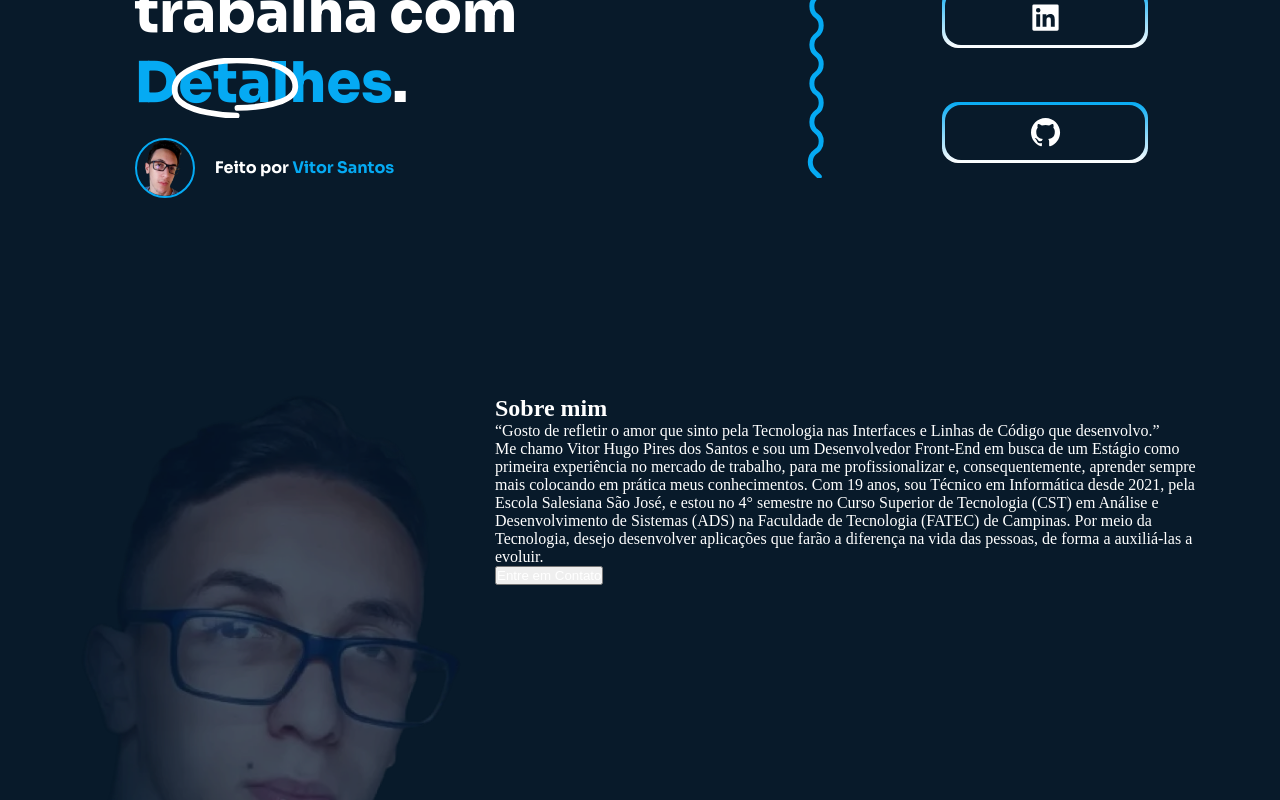
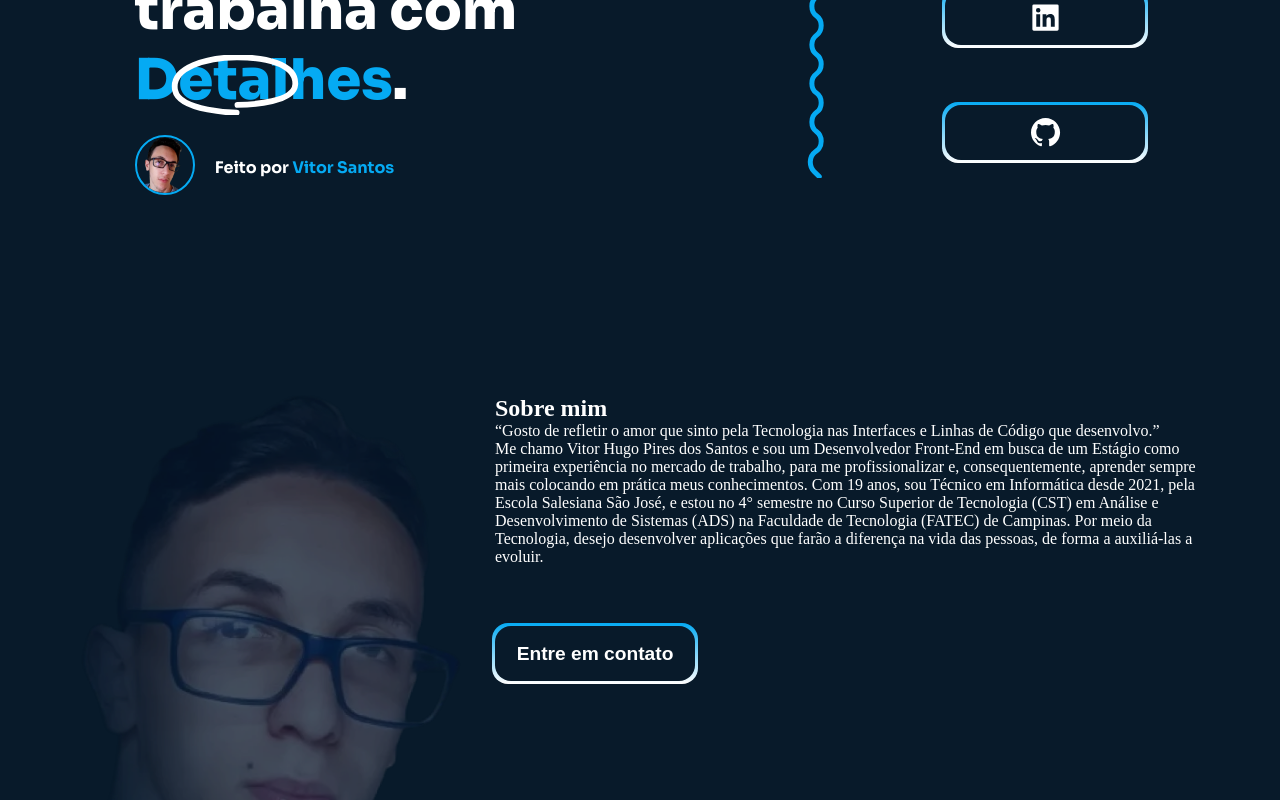
Before and after one commit to VitorSantos920/portfolio-vs, a React (Vite) app: page / in a window 1280 px wide. Shown: the part 360-1160 px from the top of the page. Built offline with nearby package versions, Linux system fonts and the light colour scheme.

Commit message:
:recycle: Refactor: button component + code semantics
add button component and improve code semantics with figure tag

```diff
--- a/src/App.tsx
+++ b/src/App.tsx
@@ -1,3 +1,4 @@
+import Button from './components/Button';
 import { Header } from './components/Header';
 import { About } from './style/About';
 import { Container } from './style/Container';
@@ -38,12 +39,14 @@
             </div>
 
             <div className="home__made-by flex">
+              <figure>
                 <img
                   src="./home-img.png"
                   alt="Minha Imagem"
                   className="home__profile"
                   draggable="false"
                 />
+              </figure>
               <h4 className="home__made-by-title">
                 Feito por
                 <span className="highlight"> Vitor Santos</span>
@@ -68,35 +71,41 @@
           </svg>
 
           <div className="home__btns-social">
-            <a href="/curriculo.pdf" target="_blank">
-              <button className="btn cv flex">
-                <BiSolidUserBadge size={35} />
-              </button>
-            </a>
+            <Button
+              inner={<BiSolidUserBadge size={35} />}
+              link="/curriculo.pdf"
+              className="cv"
+              location="home"
+              blank
+            />
 
-            <a
-              href="https://www.linkedin.com/in/vitor-hp-santos/"
-              target="_blank"
-            >
-              <button className="btn lkd flex">
-                <BiLogoLinkedinSquare size={35} />
-              </button>
-            </a>
+            <Button
+              inner={<BiLogoLinkedinSquare size={35} />}
+              link="https://www.linkedin.com/in/vitor-hp-santos/"
+              className="lkd"
+              location="home"
+              blank
+            />
 
-            <a href="https://github.com/vitorsantos920" target="_blank">
-              <button className="btn gh flex">
-                <BiLogoGithub size={35} />
-              </button>
-            </a>
+            <Button
+              inner={<BiLogoGithub size={35} />}
+              link="https://github.com/vitorsantos920"
+              className="gh"
+              location="home"
+              blank
+            />
           </div>
         </Home>
 
         <About className="about flex">
+          <figure>
             <img
               src="/about-img.png"
               className="about__img"
               alt="Imagem de Vitor Santos"
             />
+          </figure>
+
           <div className="about__content">
             <h2 className="about__title">Sobre mim</h2>
             <q cite="personal" className="about__phrase">
@@ -116,9 +125,7 @@
               vida das pessoas, de forma a auxiliá-las a evoluir.{' '}
             </p>
 
-            <a href="#">
-              <button>Entre em Contato</button>
-            </a>
+            <Button inner="Entre em contato" link="#" location="about" />
           </div>
         </About>
       </main>
--- /dev/null
+++ b/src/components/Button/index.tsx
@@ -0,0 +1,28 @@
+import { ButtonHTMLAttributes, ReactNode } from 'react';
+import { ButtonContainer } from './style';
+
+interface ButtonProps extends ButtonHTMLAttributes<HTMLButtonElement> {
+  inner: string | ReactNode;
+  blank?: boolean;
+  link: string;
+  location: 'home' | 'about' | 'projects';
+}
+export default function Button({
+  inner,
+  blank = false,
+  link,
+  location,
+  ...props
+}: ButtonProps) {
+  return (
+    <a
+      href={link}
+      target={blank ? '_blank' : ''}
+      style={{ width: 'max-content', display: 'block' }}
+    >
+      <ButtonContainer location={location} className={`btn ${props.className}`}>
+        {inner}
+      </ButtonContainer>
+    </a>
+  );
+}
--- /dev/null
+++ b/src/components/Button/style.ts
@@ -0,0 +1,80 @@
+import { styled } from '../../../stitches.config';
+
+export const ButtonContainer = styled('button', {
+  display: 'flex',
+  alignItems: 'center',
+  boxSizing: 'border-box',
+  background: '$bg',
+  backgroundClip: 'padding-box',
+  border: 'solid 0px transparent',
+  borderRadius: '1rem',
+  color: '#fff',
+  cursor: 'pointer',
+  fontWeight: '$bold',
+  height: 55,
+  justifyContent: 'center',
+  margin: '3.75rem 0',
+  padding: '0',
+  position: 'relative',
+  transition: '1s',
+  width: '12.5rem',
+
+  '&::before': {
+    background: 'linear-gradient(to bottom, $primary, $secondary)',
+    borderRadius: 'inherit',
+    bottom: '0',
+    content: '',
+    left: '0',
+    margin: '-3px',
+    position: 'absolute',
+    right: '0',
+    top: '0',
+    zIndex: -1,
+  },
+
+  variants: {
+    location: {
+      home: {
+        svg: {
+          fill: '#fff',
+          transition: '1s',
+        },
+
+        '&::after': {
+          color: '#fff',
+          fontSize: '1.25rem',
+          left: '40%',
+          opacity: 0,
+          position: 'absolute',
+          top: '50%',
+          transform: 'translateY(-50%)',
+          transition: 'all 0.3s ease-in-out',
+        },
+
+        '&.cv::after': { content: 'Currículo' },
+
+        '&.lkd::after': { content: 'LinkedIn' },
+
+        '&.gh::after': { content: 'GitHub' },
+
+        '&:hover': {
+          '&::after': {
+            color: '#fff',
+            opacity: 1,
+            transition: '1s 0.7s ease-in-out',
+          },
+
+          svg: { transform: 'translateX(-50px) rotateY(180deg)' },
+        },
+      },
+
+      about: {
+        fontSize: '1.2rem',
+
+        '&:hover': { backgroundColor: '$primary' },
+      },
+
+      projects: {},
+    },
+  },
+});
--- a/src/style/Home.ts
+++ b/src/style/Home.ts
@@ -1,9 +1,7 @@
 import { keyframes } from '@stitches/react';
 import { styled } from '../../stitches.config';
 
-const draw = keyframes({
-  to: { strokeDashoffset: 0 },
-});
+const draw = keyframes({ to: { strokeDashoffset: 0 } });
 
 export const Home = styled('section', {
   alignItems: 'center',
@@ -16,8 +14,6 @@
   '.home__content': {
     width: 552,
 
-    '.home__title span': { color: '$primary' },
-
     '.home__container-title': {
       marginBottom: '1.25rem !important',
       position: 'relative',
@@ -25,6 +21,10 @@
       '.home__title': {
         fontSize: '3.5rem',
         fontWeight: '$extraBold',
+
+        span: {
+          color: '$primary',
+        },
       },
 
       '#circle': {
@@ -69,68 +69,4 @@
     strokeDasharray: 520,
     strokeDashoffset: 520,
   },
-
-  '.btn': {
-    alignItems: 'center',
-    boxSizing: 'border-box',
-    background: '$bg',
-    backgroundClip: 'padding-box',
-    border: 'solid 0px transparent',
-    borderRadius: '1rem',
-    color: '#fff',
-    cursor: 'pointer',
-    fontWeight: '$bold',
-    height: 55,
-    justifyContent: 'center',
-    margin: '3.75rem 0',
-    padding: '0',
-    position: 'relative',
-    transition: '1s',
-    width: '12.5rem',
-
-    '&::before': {
-      background: 'linear-gradient(to bottom, $primary, $secondary)',
-      borderRadius: 'inherit',
-      bottom: '0',
-      content: '',
-      left: '0',
-      margin: '-3px',
-      position: 'absolute',
-      right: '0',
-      top: '0',
-      zIndex: -1,
-    },
-
-    svg: {
-      fill: '#fff',
-      transition: '1s',
-    },
-
-    '&::after': {
-      color: '#fff',
-      fontSize: '1.25rem',
-      left: '40%',
-      opacity: 0,
-      position: 'absolute',
-      top: '50%',
-      transform: 'translateY(-50%)',
-      transition: 'all 0.3s ease-in-out',
-    },
-
-    '&.cv::after': { content: 'Currículo' },
-
-    '&.lkd::after': { content: 'LinkedIn' },
-
-    '&.gh::after': { content: 'GitHub' },
-
-    '&:hover': {
-      '&::after': {
-        color: '#fff',
-        opacity: 1,
-        transition: '1s 0.7s ease-in-out',
-      },
-
-      svg: { transform: 'translateX(-50px) rotateY(180deg)' },
-    },
-  },
 });
```
Lines whose indentation alone changed are shown as unchanged.
